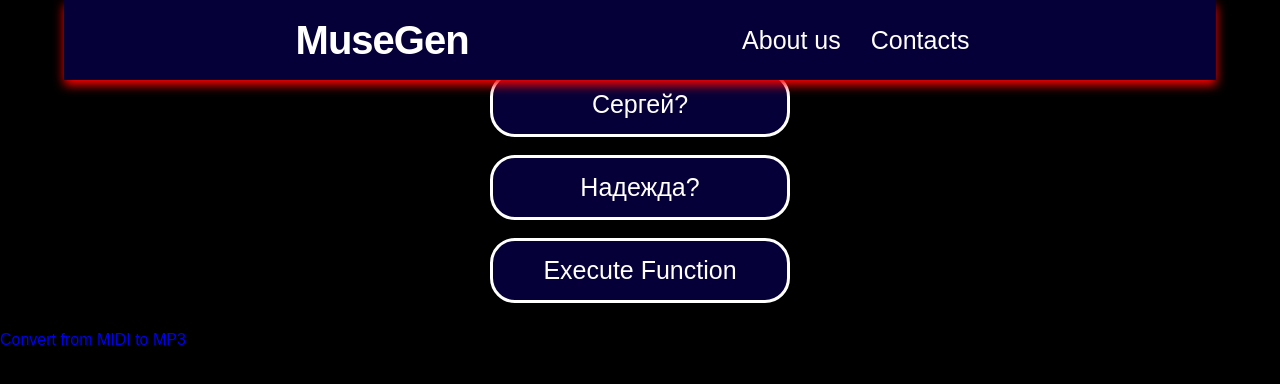
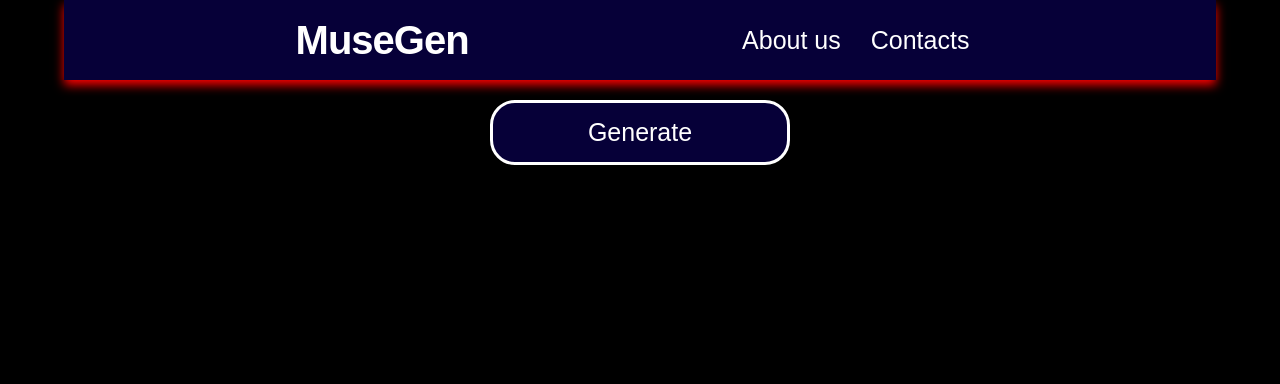
Before and after one commit to Skripkon/RESO, a Flask app: page / in a window 1280 px wide. Shown: the top 384 px of the page. Run offline with Flask 3, Linux system fonts and the light colour scheme.

Commit message:
small changes and minor improvements

```diff
--- a/static/css/styles.css
+++ b/static/css/styles.css
@@ -12,6 +12,7 @@
 body {
     height: 100v;
     background: black;
+    margin-top: 100px;
 }
 
 /* Header */
--- a/templates/main_page.html
+++ b/templates/main_page.html
@@ -5,42 +5,7 @@ MuseGen
 {% endblock %}
 
 {% block body %}
-<br /> <br /> <br /> <br />
-<a class="main-button" > Сергей? </a>
 
-<br />
-
-<a class="main-button"> Надежда? </a>
-
-<br />
-
-
-<button id="executeButton">Execute Function</button>
-
-<div id="resultContainer"></div>
-
-
-<script src="https://code.jquery.com/jquery-3.6.4.min.js"></script>
-<script>
-    $(document).ready(function () {
-        $("#executeButton").click(function () {
-            $.ajax({
-                type: "POST",
-                url: "/execute_function",
-                success: function (response) {
-                    $("#resultContainer").text(response.result);
-                },
-                error: function (error) {
-                    console.log(error);
-                    alert("Error occurred");
-                }
-            });
-        });
-    });
-</script>
-
-<br />
-<a href="{{ url_for('convert_page') }}">Convert from MIDI to MP3</a>
-<br />
+<a class="main-button" > Generate </a>
 
 {% endblock %}
```
